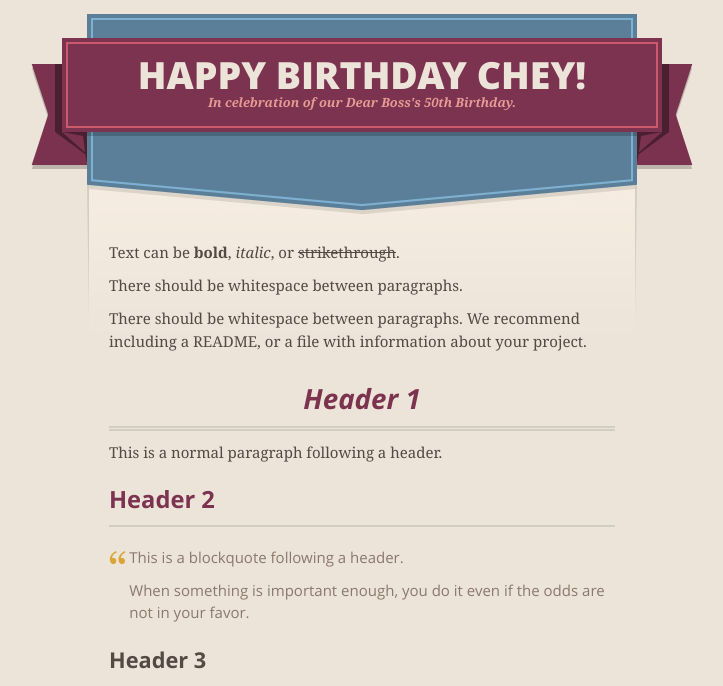
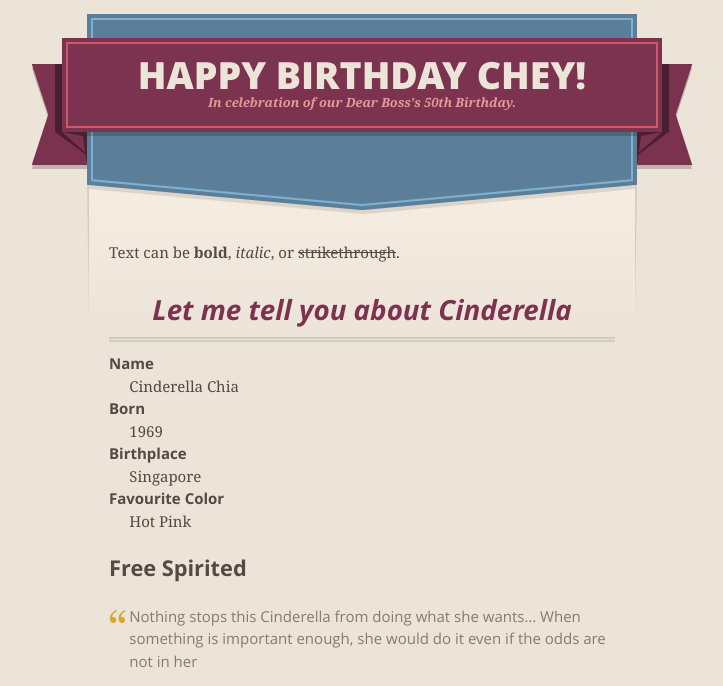
Before and after one commit to projectcinderella/projectcinderella.github.io, a Jekyll site: the page built from index.md, in a window 1280 px wide and 1400 px high. Shown: the top 686 px of the window, without its empty margins (278-1001 px from the left). Built offline with Jekyll 4.4.1, drawn with Linux system fonts in a browser that asks for light colours; comment, search, counter and statistics services are not loaded; some of the changed text lies outside the part shown.

Commit message:
Update index.md

````diff
--- a/index.md
+++ b/index.md
@@ -4,19 +4,55 @@ layout: default
 
 Text can be **bold**, _italic_, or ~~strikethrough~~.
 
-There should be whitespace between paragraphs.
 
-There should be whitespace between paragraphs. We recommend including a README, or a file with information about your project.
+## Let me tell you about Cinderella
 
-# Header 1
+<dl>
+<dt>Name</dt>
+<dd>Cinderella Chia</dd>
+<dt>Born</dt>
+<dd>1969</dd>
+<dt>Birthplace</dt>
+<dd>Singapore</dd>
+<dt>Favourite Color</dt>
+<dd>Hot Pink</dd>
+</dl>
 
-This is a normal paragraph following a header.
+#### Free Spirited
+> Nothing stops this Cinderella from doing what she wants...
+> When something is important enough, she would do it even if the odds are not in her
+>
+> -Mr.Little Guy
 
-## Header 2
+<video poster="https://raw.githubusercontent.com/projectcinderella/projectcinderella.github.io/master/assets/chey/Opening.jpg" width="618" height="347" controls preload>
+    <source src="https://raw.githubusercontent.com/projectcinderella/projectcinderella.github.io/master/assets/chey/Dance.mp4" media="only screen and (min-device-width: 568px)"></source>
+    <source src="https://raw.githubusercontent.com/projectcinderella/projectcinderella.github.io/master/assets/chey/Dance.iphone5.mp4" media="only screen and (max-device-width: 568px)"></source>
+    <source src="https://raw.githubusercontent.com/projectcinderella/projectcinderella.github.io/master/assets/chey/Dance.webmhd.webm"></source>
+</video>
 
-> This is a blockquote following a header.
+#### Character 2
 >
-> When something is important enough, you do it even if the odds are not in your favor.
+>
+> -Mr.Little Guy
+
+* * *
+
+And so to Cinderella, here's our wishes to you
+
+## Departmental Wishes
+
+#### COE-BPR
+Departmental Wishes Here
+
+#### SSC
+Departmental Wishes Here
+
+#### NE Finance
+Departmental Wishes Here
+
+
+
+
 
 ### Header 3
 
@@ -113,23 +149,10 @@ end
 </dl>
 
 ```
-Long, single-line code blocks should not wrap. They should horizontally scroll if they are too long. This line should be long enough to demonstrate this.
-```
 
-```
-The final element.
-```
+* * *
 
-# Chey's Serious Side
-
-<video poster="https://raw.githubusercontent.com/projectcinderella/projectcinderella.github.io/master/assets/chey/Opening.jpg" width="618" height="347" controls preload>
-    <source src="https://raw.githubusercontent.com/projectcinderella/projectcinderella.github.io/master/assets/chey/Dance.mp4" media="only screen and (min-device-width: 568px)"></source>
-    <source src="https://raw.githubusercontent.com/projectcinderella/projectcinderella.github.io/master/assets/chey/Dance.iphone5.mp4" media="only screen and (max-device-width: 568px)"></source>
-    <source src="https://raw.githubusercontent.com/projectcinderella/projectcinderella.github.io/master/assets/chey/Dance.webmhd.webm"></source>
-</video>
-
-
-# Birthday Wishes
+## Individual Birthday Wishes
 
 <div class="comments">
 	<div id="disqus_thread"></div>
````
